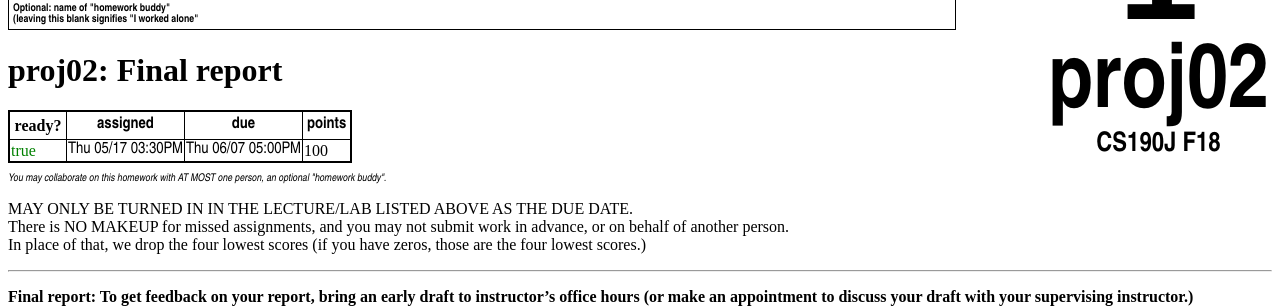
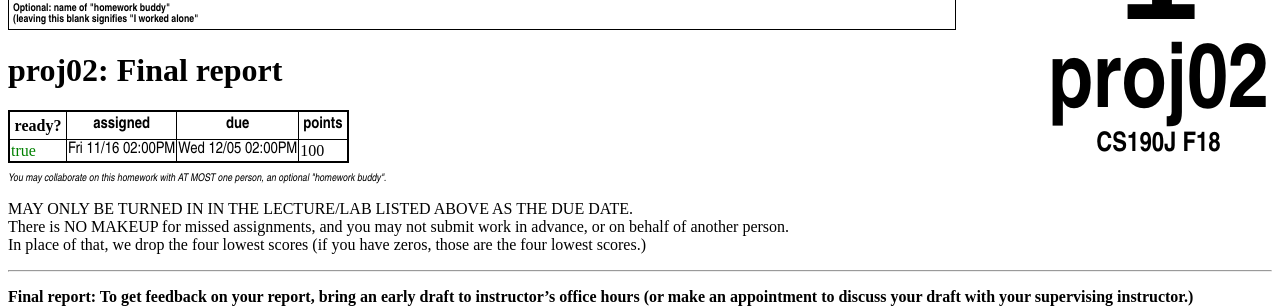
Before and after one commit to ucsb-cs190j-f18/ucsb-cs190j-f18.github.io, a Jekyll site: the page built from _hwk/proj02.md, in a window 1280 px wide. Shown: the part 190-498 px from the top of the page. Built offline with Jekyll 4.4.1, drawn with Linux system fonts in a browser that asks for light colours.

Commit message:
Update proj02.md

```diff
--- a/_hwk/proj02.md
+++ b/_hwk/proj02.md
@@ -2,8 +2,8 @@
 num: "proj02"
 desc: "Final report"
 ready: true
-assigned: 2018-05-17 15:30:00.00-8:00
-due: 2018-06-07 17:00:00.00-8:00
+assigned: 2018-11-16 14:00
+due: 2018-12-05 14:00
 ---
 
 <b>Final report: To get feedback on your report, bring an early draft to instructor's office hours (or make an appointment to discuss your draft with your supervising instructor.) </b>
```
